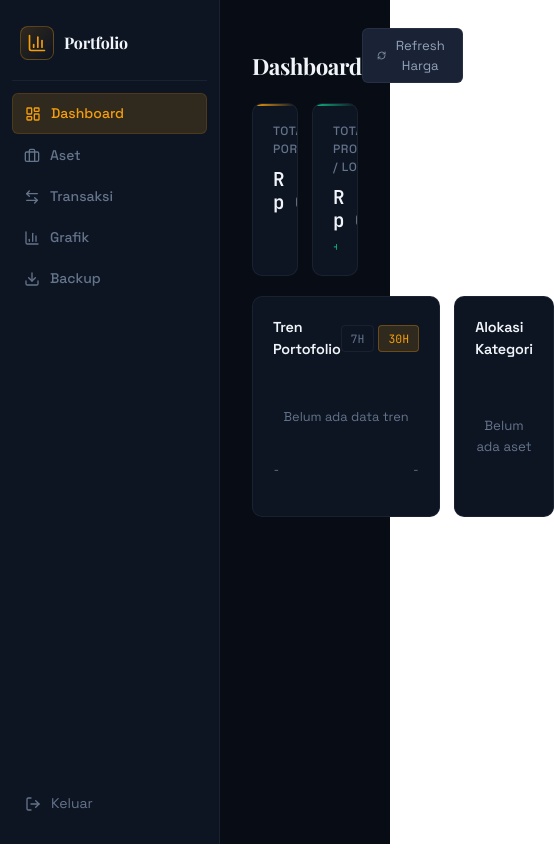
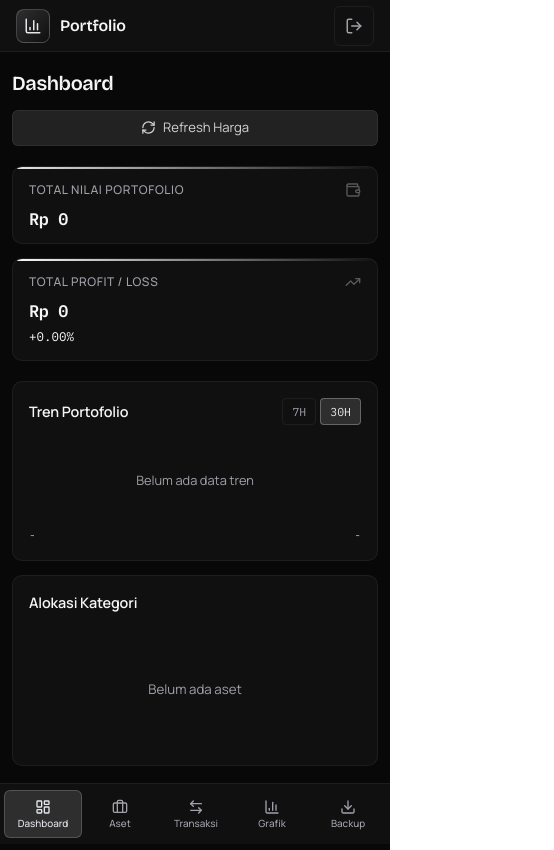
Before and after one commit to faustroz/faustroz.github.io, a Next.js app: page /portfolio-tracker in a window 390 px wide. Both pictures are taken after a click on the button "Lewati (tanpa password)". Shown: the whole page, 554 px wide, since content can reach past the window. Built offline with nearby package versions, Linux system fonts and the light colour scheme.

Commit message:
feat: mobile responsive and monochrome theme

```diff
--- a/app/portfolio-tracker/portfolio.css
+++ b/app/portfolio-tracker/portfolio.css
@@ -1,40 +1,42 @@
 /* ============================================================
    Portfolio Tracker — Global Styles
    Aesthetic: Dark Terminal Finance
-   Fonts: Space Grotesk (UI) + JetBrains Mono (numbers)
-   ============================================================ */
-
-@import url('https://fonts.googleapis.com/css2?family=Space+Grotesk:wght@300;400;500;600;700&family=JetBrains+Mono:wght@300;400;500;600&family=Playfair+Display:wght@700&display=swap');
+   Fonts: Manrope (UI) + IBM Plex Mono (numbers)
+   ============================================================ */
+
+@import url('https://fonts.googleapis.com/css2?family=Bricolage+Grotesque:wght@600;700&family=IBM+Plex+Mono:wght@400;500;600&family=Manrope:wght@400;500;600;700&display=swap');
 
 /* ---- CSS Variables ---- */
 :root {
-  --pt-bg: #080c14;
-  --pt-surface: #0d1422;
-  --pt-surface-2: #111827;
-  --pt-surface-3: #1a2236;
+  --pt-bg: #080808;
+  --pt-surface: #101010;
+  --pt-surface-2: #171717;
+  --pt-surface-3: #222222;
   --pt-border: rgba(255, 255, 255, 0.06);
   --pt-border-hover: rgba(255, 255, 255, 0.12);
 
-  --pt-gold: #f59e0b;
-  --pt-gold-dim: rgba(245, 158, 11, 0.15);
-  --pt-profit: #10b981;
-  --pt-profit-dim: rgba(16, 185, 129, 0.12);
-  --pt-loss: #f43f5e;
-  --pt-loss-dim: rgba(244, 63, 94, 0.12);
-  --pt-blue: #3b82f6;
-  --pt-purple: #8b5cf6;
-
-  --pt-text: #f1f5f9;
-  --pt-text-muted: #64748b;
-  --pt-text-dim: #94a3b8;
+  --pt-gold: #e5e7eb;
+  --pt-gold-dim: rgba(229, 231, 235, 0.14);
+  --pt-profit: #f8fafc;
+  --pt-profit-dim: rgba(248, 250, 252, 0.11);
+  --pt-loss: #9ca3af;
+  --pt-loss-dim: rgba(156, 163, 175, 0.14);
+  --pt-blue: #d1d5db;
+  --pt-purple: #6b7280;
+
+  --pt-text: #f5f5f5;
+  --pt-text-muted: #a1a1aa;
+  --pt-text-dim: #d4d4d8;
 
   --pt-nav-w: 220px;
+  --pt-mobile-header-h: 52px;
+  --pt-mobile-nav-h: 64px;
   --pt-radius: 10px;
   --pt-radius-sm: 6px;
 
-  --font-ui: 'Space Grotesk', system-ui, sans-serif;
-  --font-mono: 'JetBrains Mono', monospace;
-  --font-display: 'Playfair Display', serif;
+  --font-ui: 'Manrope', system-ui, sans-serif;
+  --font-mono: 'IBM Plex Mono', monospace;
+  --font-display: 'Bricolage Grotesque', 'Manrope', sans-serif;
 }
 
 /* ============================================================
@@ -70,8 +72,8 @@
   position: absolute;
   inset: 0;
   background-image:
-    linear-gradient(rgba(245,158,11,0.03) 1px, transparent 1px),
-    linear-gradient(90deg, rgba(245,158,11,0.03) 1px, transparent 1px);
+    linear-gradient(rgba(245,245,245,0.03) 1px, transparent 1px),
+    linear-gradient(90deg, rgba(245,245,245,0.03) 1px, transparent 1px);
   background-size: 40px 40px;
 }
 
@@ -82,7 +84,7 @@
   transform: translate(-50%, -50%);
   width: 600px;
   height: 400px;
-  background: radial-gradient(ellipse, rgba(245,158,11,0.06) 0%, transparent 70%);
+  background: radial-gradient(ellipse, rgba(245,245,245,0.06) 0%, transparent 70%);
   pointer-events: none;
 }
 
@@ -95,7 +97,7 @@
   padding: 40px;
   width: 100%;
   max-width: 420px;
-  box-shadow: 0 32px 80px rgba(0,0,0,0.6), 0 0 0 1px rgba(245,158,11,0.05);
+  box-shadow: 0 32px 80px rgba(0,0,0,0.6), 0 0 0 1px rgba(245,245,245,0.05);
   animation: pt-fade-up 0.4s ease;
 }
 
@@ -113,7 +115,7 @@
   width: 56px;
   height: 56px;
   background: linear-gradient(135deg, var(--pt-gold-dim), transparent);
-  border: 1px solid rgba(245,158,11,0.3);
+  border: 1px solid rgba(245,245,245,0.22);
   border-radius: 14px;
   display: inline-flex;
   align-items: center;
@@ -143,8 +145,8 @@
   display: inline-flex;
   align-items: center;
   gap: 6px;
-  background: rgba(16,185,129,0.08);
-  border: 1px solid rgba(16,185,129,0.2);
+  background: rgba(245,245,245,0.07);
+  border: 1px solid rgba(245,245,245,0.18);
   color: var(--pt-profit);
   font-size: 0.75rem;
   font-family: var(--font-mono);
@@ -167,7 +169,7 @@
   background: var(--pt-loss-dim);
   padding: 8px 12px;
   border-radius: var(--pt-radius-sm);
-  border: 1px solid rgba(244,63,94,0.2);
+  border: 1px solid rgba(156,163,175,0.22);
 }
 
 /* ============================================================
@@ -238,7 +240,7 @@
 
 .pt-input:focus {
   border-color: var(--pt-gold);
-  box-shadow: 0 0 0 3px rgba(245,158,11,0.1);
+  box-shadow: 0 0 0 3px rgba(245,245,245,0.12);
 }
 
 .pt-input.error {
@@ -306,7 +308,7 @@
   align-items: center;
   justify-content: center;
   gap: 8px;
-  background: linear-gradient(135deg, var(--pt-gold), #d97706);
+  background: linear-gradient(135deg, var(--pt-gold), #cbd5e1);
   color: #000;
   font-family: var(--font-ui);
   font-size: 0.9rem;
@@ -321,7 +323,7 @@
 
 .pt-btn-primary:hover {
   transform: translateY(-1px);
-  box-shadow: 0 4px 16px rgba(245,158,11,0.35);
+  box-shadow: 0 4px 16px rgba(229,231,235,0.24);
 }
 
 .pt-btn-primary:disabled {
@@ -358,7 +360,7 @@
 
 .pt-btn-ghost.danger {
   color: var(--pt-loss);
-  border-color: rgba(244,63,94,0.25);
+  border-color: rgba(156,163,175,0.3);
 }
 
 .pt-btn-ghost.danger:hover {
@@ -428,7 +430,7 @@
 
 .pt-btn-xs.danger {
   background: var(--pt-loss-dim);
-  border-color: rgba(244,63,94,0.3);
+  border-color: rgba(156,163,175,0.35);
   color: var(--pt-loss);
 }
 
@@ -448,12 +450,12 @@
 
 .pt-icon-btn:hover {
   color: var(--pt-gold);
-  border-color: rgba(245,158,11,0.3);
+  border-color: rgba(229,231,235,0.3);
 }
 
 .pt-icon-btn.danger:hover {
   color: var(--pt-loss);
-  border-color: rgba(244,63,94,0.3);
+  border-color: rgba(156,163,175,0.35);
 }
 
 .pt-btn-refresh {
@@ -545,7 +547,7 @@
   width: 34px;
   height: 34px;
   background: linear-gradient(135deg, var(--pt-gold-dim), transparent);
-  border: 1px solid rgba(245,158,11,0.3);
+  border: 1px solid rgba(229,231,235,0.22);
   border-radius: 8px;
   display: flex;
   align-items: center;
@@ -593,7 +595,7 @@
 .pt-nav-link.active {
   background: var(--pt-gold-dim);
   color: var(--pt-gold);
-  border: 1px solid rgba(245,158,11,0.15);
+  border: 1px solid rgba(229,231,235,0.2);
 }
 
 .pt-nav-logout {
@@ -615,7 +617,7 @@
 .pt-nav-logout:hover {
   color: var(--pt-loss);
   background: var(--pt-loss-dim);
-  border-color: rgba(244,63,94,0.2);
+  border-color: rgba(156,163,175,0.22);
 }
 
 /* ============================================================
@@ -883,7 +885,7 @@
 
 .pt-toggle-btn.active {
   background: var(--pt-gold-dim);
-  border-color: rgba(245,158,11,0.3);
+  border-color: rgba(229,231,235,0.3);
   color: var(--pt-gold);
 }
 
@@ -1004,7 +1006,7 @@
 
 .pt-filter-btn.active {
   background: var(--pt-gold-dim);
-  border-color: rgba(245,158,11,0.3);
+  border-color: rgba(229,231,235,0.3);
   color: var(--pt-gold);
 }
 
@@ -1136,7 +1138,7 @@
   font-size: 0.75rem;
   color: var(--pt-gold);
   background: var(--pt-gold-dim);
-  border: 1px solid rgba(245,158,11,0.2);
+  border: 1px solid rgba(229,231,235,0.22);
   border-radius: 4px;
   padding: 4px 8px;
   cursor: pointer;
@@ -1288,7 +1290,7 @@
   justify-content: space-between;
   align-items: center;
   background: var(--pt-gold-dim);
-  border: 1px solid rgba(245,158,11,0.2);
+  border: 1px solid rgba(229,231,235,0.22);
   border-radius: var(--pt-radius-sm);
   padding: 10px 14px;
   margin-top: 14px;
@@ -1468,7 +1470,7 @@
 }
 
 .pt-export-card.danger {
-  border-color: rgba(244,63,94,0.15);
+  border-color: rgba(156,163,175,0.2);
 }
 
 .pt-export-icon {
@@ -1483,19 +1485,19 @@
 
 .pt-export-icon.export {
   background: var(--pt-gold-dim);
-  border: 1px solid rgba(245,158,11,0.2);
+  border: 1px solid rgba(229,231,235,0.2);
   color: var(--pt-gold);
 }
 
 .pt-export-icon.import {
   background: var(--pt-profit-dim);
-  border: 1px solid rgba(16,185,129,0.2);
+  border: 1px solid rgba(245,245,245,0.2);
   color: var(--pt-profit);
 }
 
 .pt-export-icon.danger {
   background: var(--pt-loss-dim);
-  border: 1px solid rgba(244,63,94,0.2);
+  border: 1px solid rgba(156,163,175,0.22);
   color: var(--pt-loss);
 }
 
@@ -1514,8 +1516,8 @@
 .pt-info-box {
   display: flex;
   gap: 12px;
-  background: rgba(59,130,246,0.06);
-  border: 1px solid rgba(59,130,246,0.15);
+  background: rgba(229,231,235,0.06);
+  border: 1px solid rgba(229,231,235,0.18);
   border-radius: var(--pt-radius);
   padding: 16px 20px;
   color: var(--pt-blue);
@@ -1551,13 +1553,13 @@
 
 .pt-alert.success {
   background: var(--pt-profit-dim);
-  border: 1px solid rgba(16,185,129,0.25);
+  border: 1px solid rgba(245,245,245,0.23);
   color: var(--pt-profit);
 }
 
 .pt-alert.error {
   background: var(--pt-loss-dim);
-  border: 1px solid rgba(244,63,94,0.25);
+  border: 1px solid rgba(156,163,175,0.26);
   color: var(--pt-loss);
 }
 
@@ -1627,3 +1629,326 @@ input[type="number"]::-webkit-inner-spin-button,
 input[type="number"]::-webkit-outer-spin-button {
   -webkit-appearance: none;
 }
+
+/* ============================================================
+   MOBILE HEADER (hidden on desktop)
+   ============================================================ */
+.pt-mobile-header {
+  display: none;
+}
+
+/* ============================================================
+   RESPONSIVE — Tablet & Mobile
+   ============================================================ */
+@media (max-width: 768px) {
+  .pt-mobile-header {
+    display: flex;
+    align-items: center;
+    justify-content: space-between;
+    position: fixed;
+    top: 0;
+    left: 0;
+    right: 0;
+    height: var(--pt-mobile-header-h);
+    padding: 0 16px;
+    padding-top: env(safe-area-inset-top, 0px);
+    background: var(--pt-surface);
+    border-bottom: 1px solid var(--pt-border);
+    z-index: 101;
+  }
+
+  .pt-mobile-header-brand {
+    display: flex;
+    align-items: center;
+    gap: 10px;
+    min-width: 0;
+  }
+
+  .pt-mobile-logout {
+    display: flex;
+    align-items: center;
+    justify-content: center;
+    width: 40px;
+    height: 40px;
+    background: transparent;
+    border: 1px solid var(--pt-border);
+    border-radius: var(--pt-radius-sm);
+    color: var(--pt-text-muted);
+    cursor: pointer;
+    transition: all 0.15s;
+    flex-shrink: 0;
+  }
+
+  .pt-mobile-logout:hover,
+  .pt-mobile-logout:active {
+    color: var(--pt-loss);
+    background: var(--pt-loss-dim);
+    border-color: rgba(156, 163, 175, 0.24);
+  }
+
+  /* Bottom tab bar */
+  .pt-nav {
+    top: auto;
+    bottom: 0;
+    left: 0;
+    right: 0;
+    width: 100%;
+    height: auto;
+    flex-direction: row;
+    align-items: stretch;
+    padding: 6px 4px;
+    padding-bottom: calc(6px + env(safe-area-inset-bottom, 0px));
+    border-right: none;
+    border-top: 1px solid var(--pt-border);
+  }
+
+  .pt-nav-brand,
+  .pt-nav-logout {
+    display: none;
+  }
+
+  .pt-nav-links {
+    flex-direction: row;
+    flex: 1;
+    justify-content: space-around;
+    gap: 0;
+  }
+
+  .pt-nav-link {
+    flex: 1;
+    flex-direction: column;
+    justify-content: center;
+    gap: 3px;
+    padding: 8px 4px;
+    min-height: 48px;
+    font-size: 0.62rem;
+    text-align: center;
+  }
+
+  .pt-nav-link span {
+    line-height: 1.1;
+  }
+
+  /* Main content */
+  .pt-main {
+    margin-left: 0;
+    max-width: 100vw;
+    padding: calc(var(--pt-mobile-header-h) + 16px) 16px calc(var(--pt-mobile-nav-h) + 20px);
+    padding-top: calc(var(--pt-mobile-header-h) + env(safe-area-inset-top, 0px) + 16px);
+    padding-bottom: calc(var(--pt-mobile-nav-h) + env(safe-area-inset-bottom, 0px) + 20px);
+  }
+
+  /* Section headers */
+  .pt-section-header {
+    flex-direction: column;
+    align-items: stretch;
+    gap: 12px;
+  }
+
+  .pt-section-header .pt-btn-primary {
+    width: 100%;
+  }
+
+  .pt-section-title {
+    font-size: 1.25rem;
+  }
+
+  /* Dashboard */
+  .pt-dashboard-header {
+    flex-direction: column;
+    align-items: stretch;
+    gap: 12px;
+  }
+
+  .pt-dashboard-header .pt-btn-refresh {
+    width: 100%;
+    justify-content: center;
+  }
+
+  .pt-dashboard-bottom {
+    grid-template-columns: 1fr;
+  }
+
+  .pt-card-header {
+    flex-wrap: wrap;
+    gap: 10px;
+  }
+
+  /* Charts */
+  .pt-charts-row {
+    grid-template-columns: 1fr;
+  }
+
+  .pt-chart-wrap {
+    height: 240px;
+  }
+
+  .pt-chart-wrap.doughnut {
+    height: 220px;
+  }
+
+  /* Asset list */
+  .pt-asset-row {
+    padding: 14px 16px;
+  }
+
+  .pt-asset-row-main {
+    flex-direction: column;
+    align-items: stretch;
+    gap: 14px;
+  }
+
+  .pt-asset-identity {
+    min-width: 0;
+  }
+
+  .pt-asset-stats {
+    display: grid;
+    grid-template-columns: repeat(2, 1fr);
+    gap: 12px;
+    width: 100%;
+  }
+
+  .pt-asset-actions {
+    margin-left: 0;
+    width: 100%;
+  }
+
+  .pt-asset-actions .pt-btn-sm {
+    flex: 1;
+    justify-content: center;
+  }
+
+  .pt-manual-input-row {
+    flex-wrap: wrap;
+    width: 100%;
+  }
+
+  .pt-manual-input-row .pt-input {
+    flex: 1;
+    min-width: 120px;
+  }
+
+  /* Filters */
+  .pt-filter-row {
+    flex-direction: column;
+    align-items: stretch;
+  }
+
+  .pt-filter-row .pt-select {
+    width: 100%;
+  }
+
+  .pt-filter-cats {
+    width: 100%;
+  }
+
+  /* Transaction summary */
+  .pt-tx-summary {
+    flex-direction: column;
+  }
+
+  /* Forms & modals */
+  .pt-form-grid {
+    grid-template-columns: 1fr;
+  }
+
+  .pt-modal-overlay {
+    padding: 12px;
+    align-items: flex-end;
+  }
+
+  .pt-modal {
+    max-height: 92vh;
+    border-bottom-left-radius: 0;
+    border-bottom-right-radius: 0;
+  }
+
+  .pt-modal-header {
+    padding: 16px 18px;
+  }
+
+  .pt-modal-body {
+    padding: 18px;
+  }
+
+  .pt-modal-footer {
+    padding: 14px 18px;
+    flex-direction: column-reverse;
+  }
+
+  .pt-modal-footer .pt-btn-primary,
+  .pt-modal-footer .pt-btn-ghost {
+    width: 100%;
+  }
+
+  /* Login */
+  .pt-login-card {
+    padding: 28px 22px;
+    margin: 16px;
+    border-radius: 14px;
+  }
+
+  .pt-login-title {
+    font-size: 1.4rem;
+  }
+
+  /* Export info box */
+  .pt-info-box {
+    flex-direction: column;
+    padding: 14px 16px;
+  }
+
+  /* Tables — ensure horizontal scroll on small screens */
+  .pt-table-wrap {
+    -webkit-overflow-scrolling: touch;
+    margin: 0 -4px;
+    padding: 0 4px;
+  }
+
+  .pt-table th,
+  .pt-table td {
+    padding: 9px 10px;
+  }
+}
+
+@media (max-width: 480px) {
+  .pt-kpi-grid {
+    grid-template-columns: 1fr;
+  }
+
+  .pt-kpi-value {
+    font-size: 1.05rem;
+  }
+
+  .pt-kpi-card {
+    padding: 14px 16px;
+  }
+
+  .pt-card {
+    padding: 16px;
+  }
+
+  .pt-asset-stats {
+    grid-template-columns: 1fr 1fr;
+  }
+
+  .pt-tx-summary {
+    display: grid;
+    grid-template-columns: 1fr 1fr;
+    gap: 10px;
+  }
+
+  .pt-tx-summary .pt-tx-sum-card:last-child {
+    grid-column: 1 / -1;
+  }
+
+  .pt-btn-primary {
+    padding: 12px 20px;
+  }
+
+  .pt-main {
+    padding-left: 12px;
+    padding-right: 12px;
+  }
+}
--- a/components/portfolio/Navbar.jsx
+++ b/components/portfolio/Navbar.jsx
@@ -11,7 +11,25 @@ const NAV_ITEMS = [
 
 export default function Navbar({ activeTab, setActiveTab, onLogout }) {
   return (
-    <nav className="pt-nav">
+    <>
+      <header className="pt-mobile-header">
+        <div className="pt-mobile-header-brand">
+          <div className="pt-nav-logo">
+            <BarChart3 size={18} />
+          </div>
+          <span className="pt-nav-title">Portfolio</span>
+        </div>
+        <button
+          className="pt-mobile-logout"
+          onClick={onLogout}
+          title="Keluar"
+          aria-label="Keluar"
+        >
+          <LogOut size={18} />
+        </button>
+      </header>
+
+      <nav className="pt-nav" aria-label="Portfolio navigation">
         <div className="pt-nav-brand">
           <div className="pt-nav-logo">
             <BarChart3 size={20} />
@@ -25,6 +43,8 @@ export default function Navbar({ activeTab, setActiveTab, onLogout }) {
               key={id}
               className={`pt-nav-link ${activeTab === id ? 'active' : ''}`}
               onClick={() => setActiveTab(id)}
+              aria-label={label}
+              aria-current={activeTab === id ? 'page' : undefined}
             >
               <Icon size={16} />
               <span>{label}</span>
@@ -37,5 +57,6 @@ export default function Navbar({ activeTab, setActiveTab, onLogout }) {
           <span>Keluar</span>
         </button>
       </nav>
+    </>
   );
 }
```
Also changed, not shown: components/portfolio/Charts.jsx (+30 -30 lines), lib/portfolio/priceService.js. Lines whose indentation alone changed are shown as unchanged.
